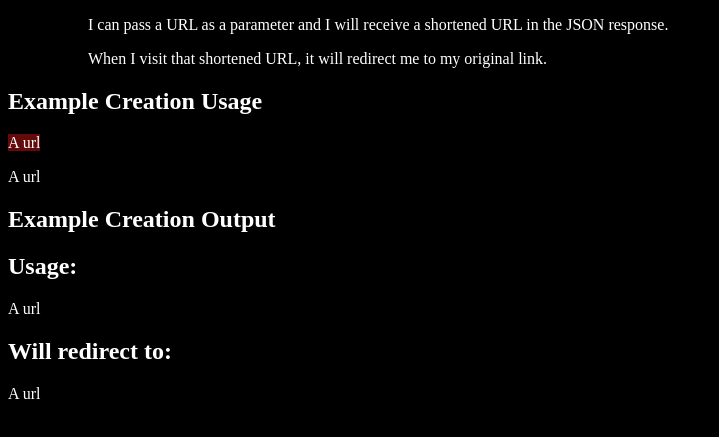
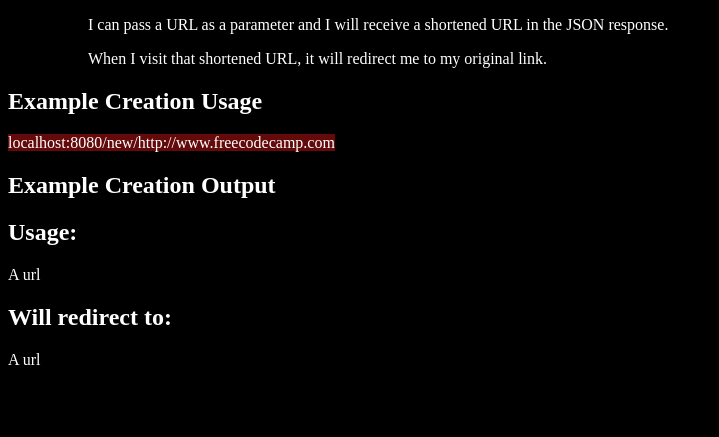
Before and after one commit to ioanniswd/urlshort, a website: page public/index.html in a window 1280 px wide. Shown: the part 105-542 px from the top of the page, without its empty margins (0-719 px from the left). Drawn offline with Linux system fonts and the light colour scheme.

Commit message:
mongo working

```diff
--- a/public/index.html
+++ b/public/index.html
@@ -19,8 +19,7 @@
         </ol>
     </blockquote>
     <h2>Example Creation Usage</h2>
-    <p><span>A url</span></p>
-    <p>A url</p>
+    <p><span>localhost:8080/new/http://www.freecodecamp.com</span></p>
     <h2>Example Creation Output</h2>
     <h2>Usage:</h2>
     <p>A url</p>
```
Also changed, not shown: app/urlshort.js (+4 -5 lines), 18 other files.
